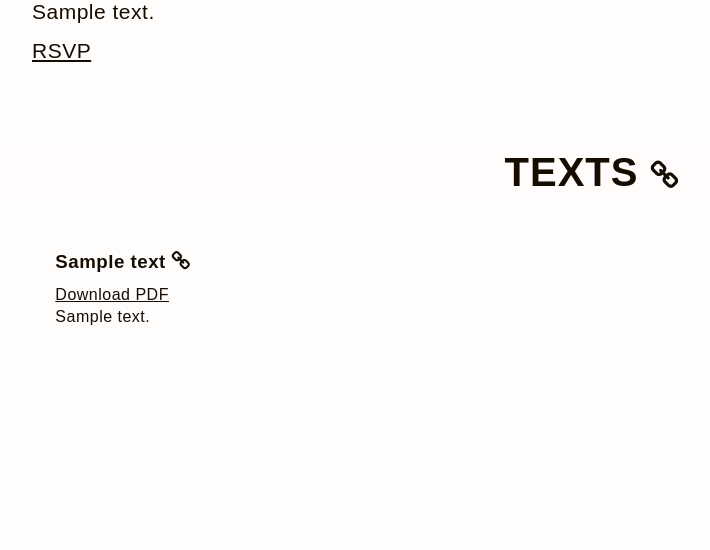
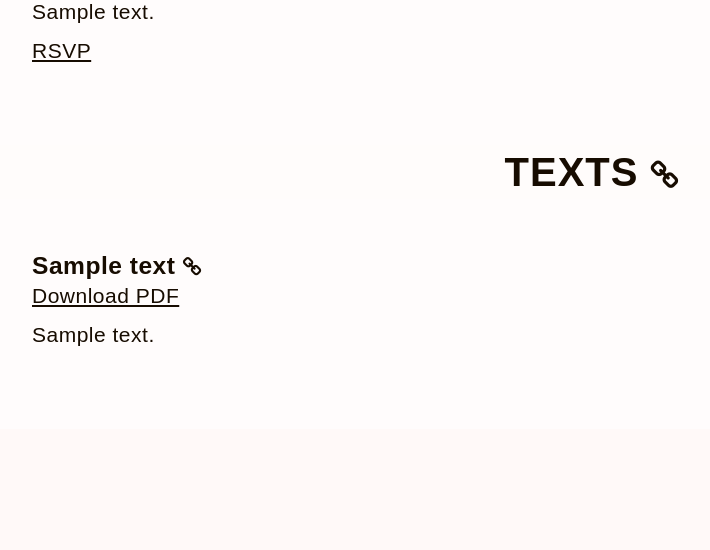
Before and after one commit to jboolean/cwcom, a Django app: template base/templates/index.html in a window 1280 px wide. Shown: the part 1950-2500 px from the top of the page, without its empty margins (48-758 px from the left). After the commit the page ends 2296 px from the top, so only its background shows below. Run offline with Django 3.2, Linux system fonts and the light colour scheme; the template is opened without the code that fills it: most values are stand-ins (such as "Sample title", 1, 10 or a date in 2020); grey boxes marked "Sample" are stand-in pictures; some libraries are stand-ins or nearby versions.

Commit message:
Style texts like events. fixes #8

```diff
--- a/base/templates/texts.html
+++ b/base/templates/texts.html
@@ -2,22 +2,17 @@
 <section class="section section--texts" id="texts">
 	<h2 class="section__header">TEXTS  <a href="#texts"><i class="fa fa-chain fa-chain-big"></i></a></h2>
 		<div class="section__content">
-			<div class="section__row section__row--texts">
 			{% for text in texts %}
-				<div class="item item--text" id="{{ text.slug }}">
-					<h3 class="item__name">{{ text.name }}  <a href="#{{ text.slug }}"><i class="fa fa-chain"></i></a></h3>
-					{% if text.pdf %}
+			<div class="event" id="{{ text.slug }}">
+				<h3 class="event__time">{{ text.name }} <a href="#{{ text.slug }}"><i class="fa fa-chain"></i></a></h3>
+				{% if text.pdf %}
+				<span class="event__name">
 					<a href="{{ MEDIA_URL }}{{ text.pdf }}">Download PDF</a>
-					{% endif %}
-					<div class="item__description">{{ text.description|safe }}</div>
-					{% if text.description|length > 300 %}
-					<a href="#" class="item__toggle">read more</a>
-					{% endif %}
-				</div>
-			{% if forloop.counter|divisibleby:"2" %}
+				</span>
+				{% endif %}
+				<br />
+				<div class="event__description">{{ text.description|safe }}</div>
 			</div>
-			<div class="row">
-			{% endif %}
 			{% endfor %}
 		</div>
 	</div>
```
